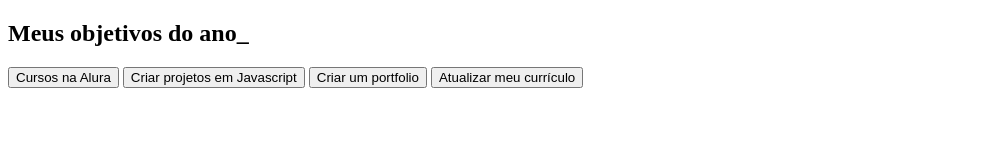
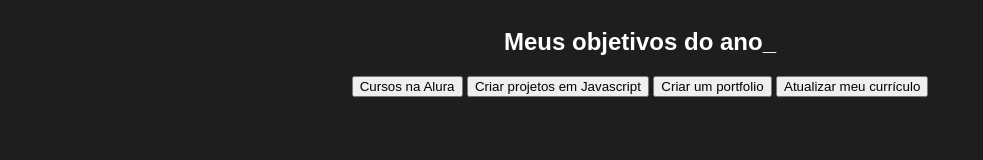
Before and after one commit to EduViniMello/Alura-2, a plain HTML site: page index.html in a window 1280 px wide. Shown: the whole page, without its empty margins (0-983 px from the left). Drawn offline with Linux system fonts and the light colour scheme.

Commit message:
Add files via upload

```diff
--- a/index.html
+++ b/index.html
@@ -3,7 +3,8 @@
 <head>
     <meta charset="UTF-8">
     <meta name="viewport" content="width=device-width, initial-scale=1.0">
-    <title>Meus objetivos do ano</title>
+    <title>Meus objetivos do ano<span>_</span></title>
+    <link rel="stylesheet" href="style.css">
 </head>
 <body>
     <section class="conteudo-principal">
--- a/style.css
+++ b/style.css
@@ -0,0 +1,33 @@
+@import url('https://fonts.googleapis.com/css2?family-Chakra+Petch:w ght@400:700&display=swap');
+
+:root{
+    --cor-de-fundo: #1e1e1e;
+    ---verde: #6FFF57;
+    --branco: #FFfFff;
+    --botao-ativo: #3A375E;
+    --botao-inativo: rgba(58, 55, 94, 0.5);
+    --texto-fundo: rgba(58, 55, 94, 0.3);
+}
+
+body{
+    background-color: var(--cor-de-fundo);
+    color: var(--branco);
+    font-family: 'Chakra Petch', sans-serif;
+}
+
+
+.conteudo-principal{
+    display: flex;
+    flex-direction: column;
+    justify-content: center;
+    align-items: center;
+    max-width: 1200px;
+    max-width: 100%;
+    margin: 0 auto;
+}
+
+.titulo-principal{
+    text-align: left;
+    width: 100%;
+    font-size: 32px;
+}
```
